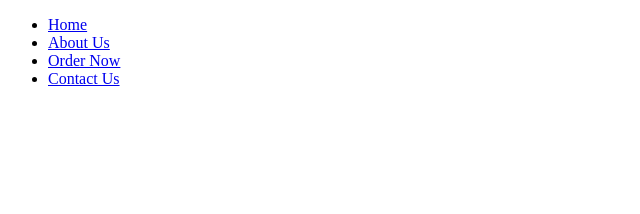
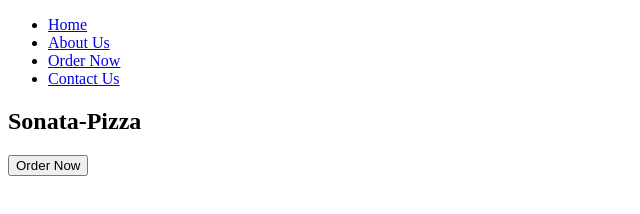
Before and after one commit to edwinmuriithi/Sonata-Pizza, a plain HTML site: page index.html in a window 1280 px wide. Shown: the whole page, without its empty margins (0-640 px from the left). Drawn offline with Linux system fonts and the light colour scheme; files that its build step writes are made by us from their sources; files whose address does not match are found by name.

Commit message:
Add home section

```diff
--- a/index.html
+++ b/index.html
@@ -21,6 +21,18 @@
         </ul>
     </nav>
 
+    <!-- Home Section -->
+    <section id="Home">
+        <div class="heading">
+            <h1 class="headings">Sonata-Pizza</h1>
+            <a href="#order">
+                <button class="btn">
+                Order Now
+            </button>
+            </a>
+        </div>
+    </section>
+
     <script src='script.js'></script>
 </body>
 
```
